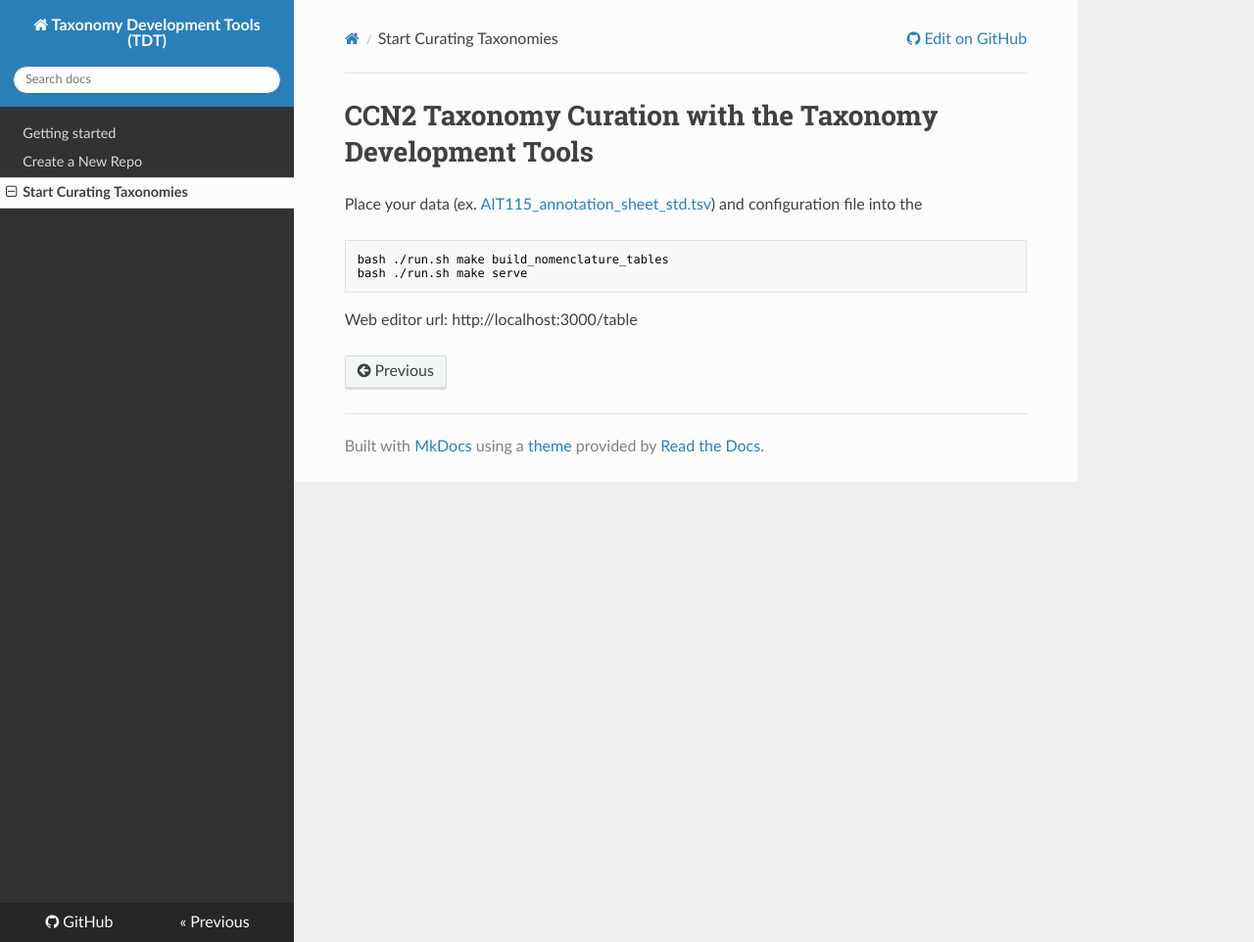
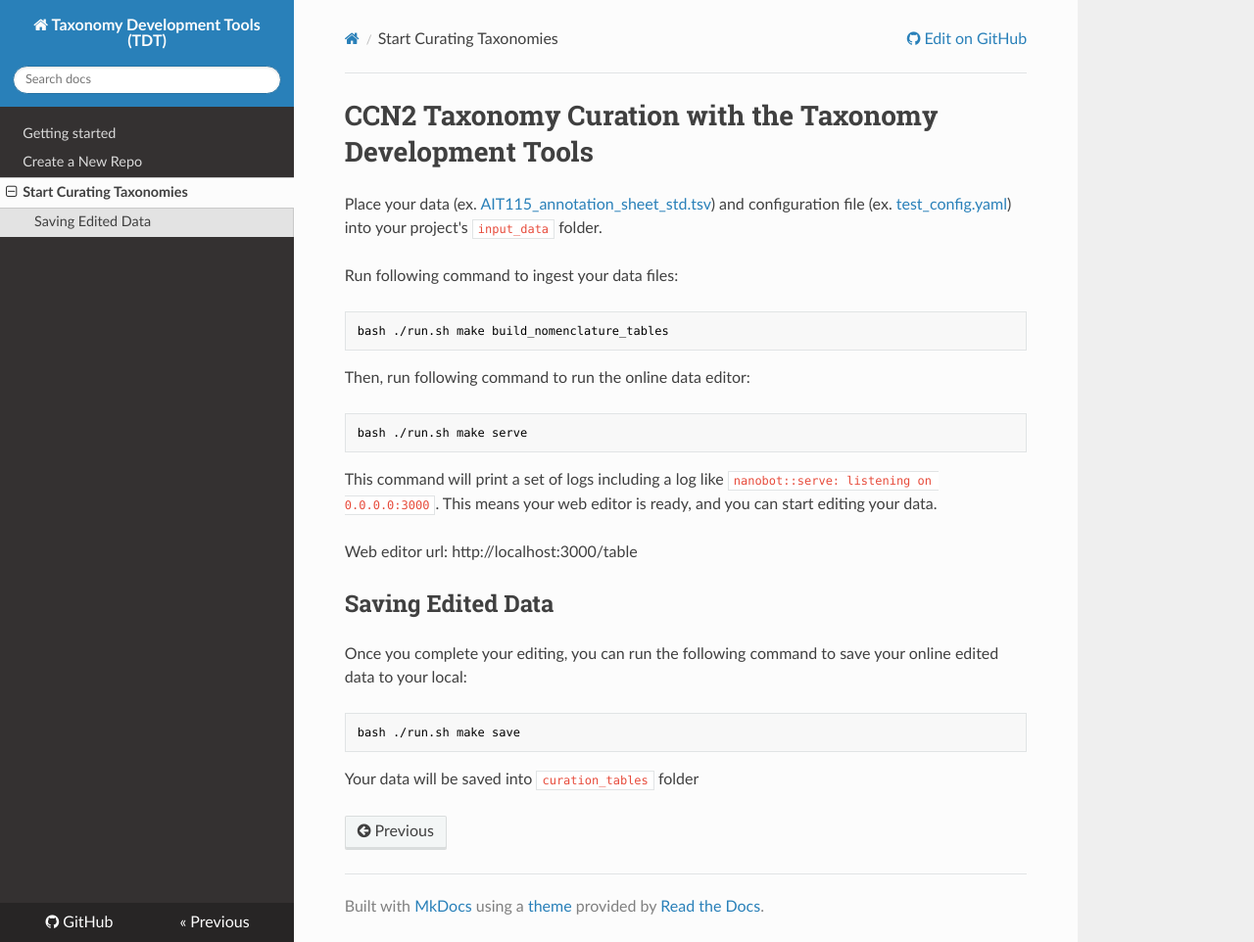
Before and after one commit to brain-bican/taxonomy-development-tools, an MkDocs documentation site: the page built from docs/Curation.md, in a window 1280 px wide and 962 px high. Shown: the whole window at 98% size. Built offline with MkDocs 1.6.1, drawn with Linux system fonts in a browser that asks for light colours; nearby versions of some CDN libraries.

Commit message:
save make rule fixed

````diff
--- a/docs/Curation.md
+++ b/docs/Curation.md
@@ -1,9 +1,29 @@
 # CCN2 Taxonomy Curation with the Taxonomy Development Tools
 
-Place your data (ex. [AIT115_annotation_sheet_std.tsv](https://raw.githubusercontent.com/brain-bican/taxonomy-development-tools/main/examples/human_m1/CCN202204130_project_config.yaml)) and configuration file into the
+Place your data (ex. [AIT115_annotation_sheet_std.tsv](https://github.com/brain-bican/taxonomy-development-tools/blob/nanobot_rs/examples/human_m1/AIT115_annotation_sheet_std.tsv)) and configuration file (ex. [test_config.yaml](https://github.com/brain-bican/taxonomy-development-tools/blob/nanobot_rs/examples/human_m1/test_config.yaml)) into your project's `input_data` folder.
+
+Run following command to ingest your data files:
+```
+bash ./run.sh make build_nomenclature_tables
+```
+
+Then, run following command to run the online data editor:
 
 ```
-bash ./run.sh make build_nomenclature_tables
 bash ./run.sh make serve
 ```
+
+This command will print a set of logs including a log like `nanobot::serve: listening on 0.0.0.0:3000`. This means your web editor is ready, and you can start editing your data.
+
 Web editor url: http://localhost:3000/table
+
+
+## Saving Edited Data
+
+Once you complete your editing, you can run the following command to save your online edited data to your local:
+
+```
+bash ./run.sh make save
+```
+
+Your data will be saved into `curation_tables` folder
````
Also changed, not shown: 3 other files.
